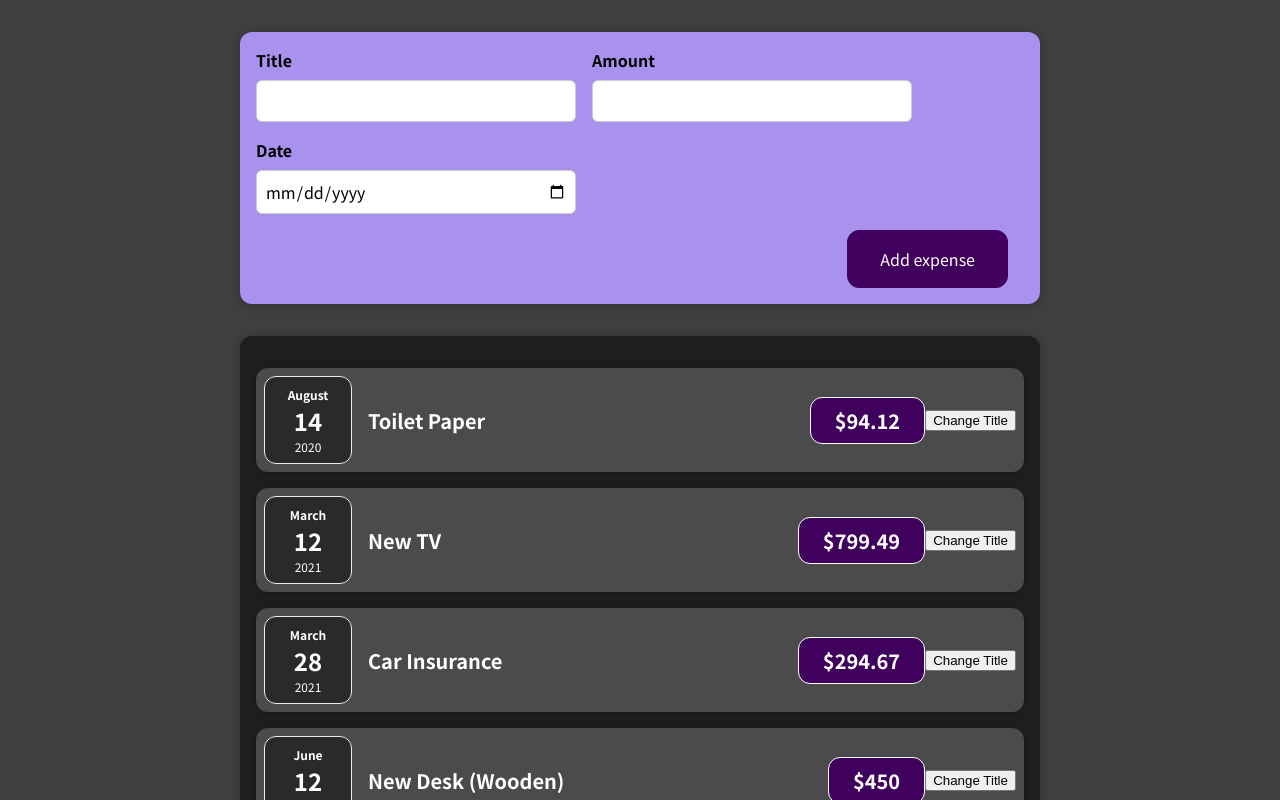
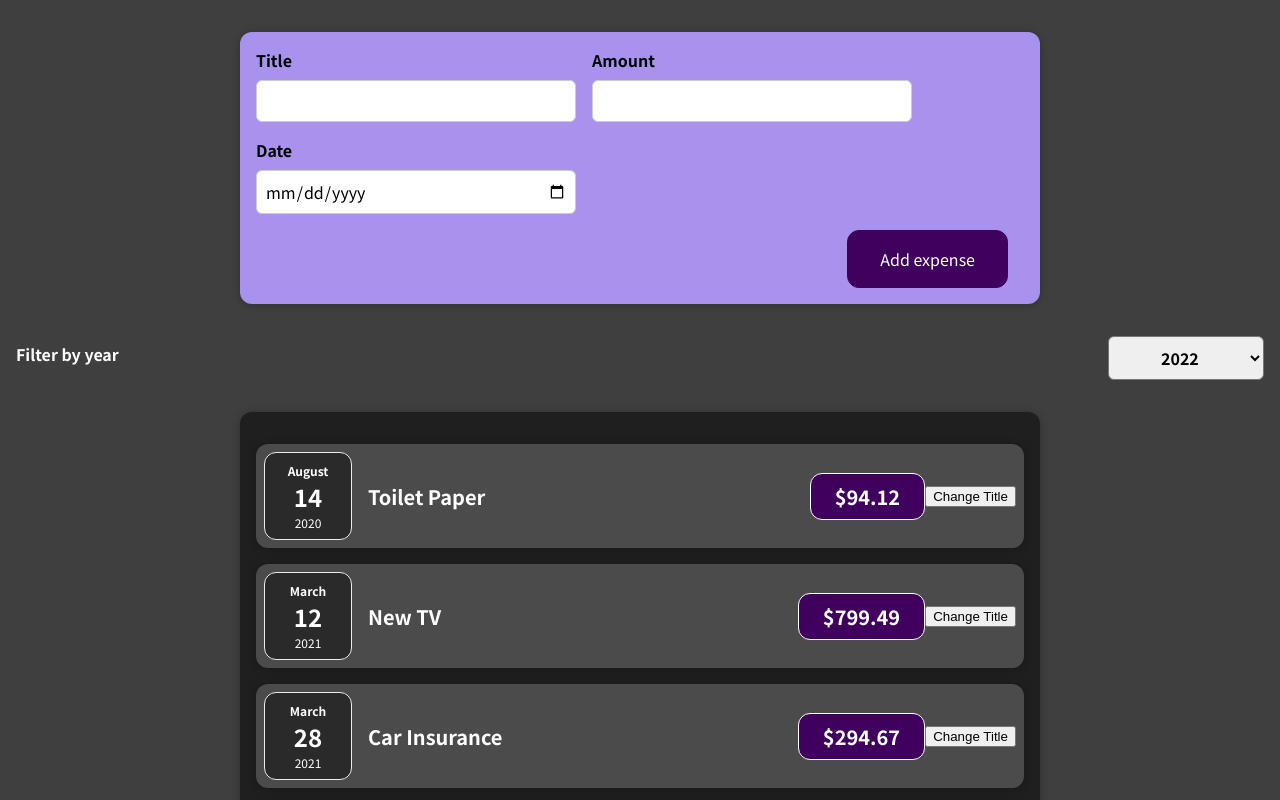
Before and after one commit to NiVanc/react-expenses, a React (Create React App) app: page / in a window 1280 px wide. Shown: the top 800 px of the page. Built offline with nearby package versions, Linux system fonts and the light colour scheme.

Commit message:
Add an ExpenseFilter component to Expenses

```diff
--- /dev/null
+++ b/src/components/Expenses/ExpenseFilter.css
@@ -0,0 +1,24 @@
+.expenses-filter {
+  color: white;
+  padding: 0 1rem;
+}
+
+.expenses-filter__control {
+  display: flex;
+  width: 100%;
+  align-items: center;
+  justify-content: space-between;
+  margin: 1rem 0;
+}
+
+.expenses-filter label {
+  font-weight: bold;
+  margin-bottom: 0.5rem;
+}
+
+.expenses-filter select {
+  font: inherit;
+  padding: 0.5rem 3rem;
+  font-weight: bold;
+  border-radius: 6px;
+}
--- /dev/null
+++ b/src/components/Expenses/ExpenseFilter.js
@@ -0,0 +1,24 @@
+import "./ExpenseFilter.css";
+
+const ExpenseFilter = (props) => {
+  const filteredYearChangeHandler = (event) => {
+    const selectedYear = event.target.value;
+    props.onChangeFilteredYear(selectedYear);
+  };
+
+  return (
+    <div className="expenses-filter">
+      <div className="expenses-filter__control">
+        <label>Filter by year</label>
+        <select onChange={filteredYearChangeHandler}>
+          <option value="2022">2022</option>
+          <option value="2021">2021</option>
+          <option value="2020">2020</option>
+          <option value="2019">2019</option>
+        </select>
+      </div>
+    </div>
+  );
+};
+
+export default ExpenseFilter;
--- a/src/components/Expenses/Expenses.js
+++ b/src/components/Expenses/Expenses.js
@@ -1,9 +1,17 @@
 import ExpenseItem from "./ExpenseItem";
 import Card from "../UI/Card";
+import ExpenseFilter from "./ExpenseFilter";
 import "./Expenses.css";
 
 const Expenses = (props) => {
+  const saveFilteredYear = (selectedYear) => {
+    console.log("In Expenses.js");
+    console.log(selectedYear);
+  };
+
   return (
+    <div>
+      <ExpenseFilter onChangeFilteredYear={saveFilteredYear} />
       <Card className="expenses">
         <ExpenseItem
           title={props.items[0].title}
@@ -26,6 +34,7 @@
           date={props.items[3].date}
         />
       </Card>
+    </div>
   );
 };
 
```
Also changed, not shown: 1 other file (tests, documents, lock files or other folders). Lines whose indentation alone changed are shown as unchanged.
